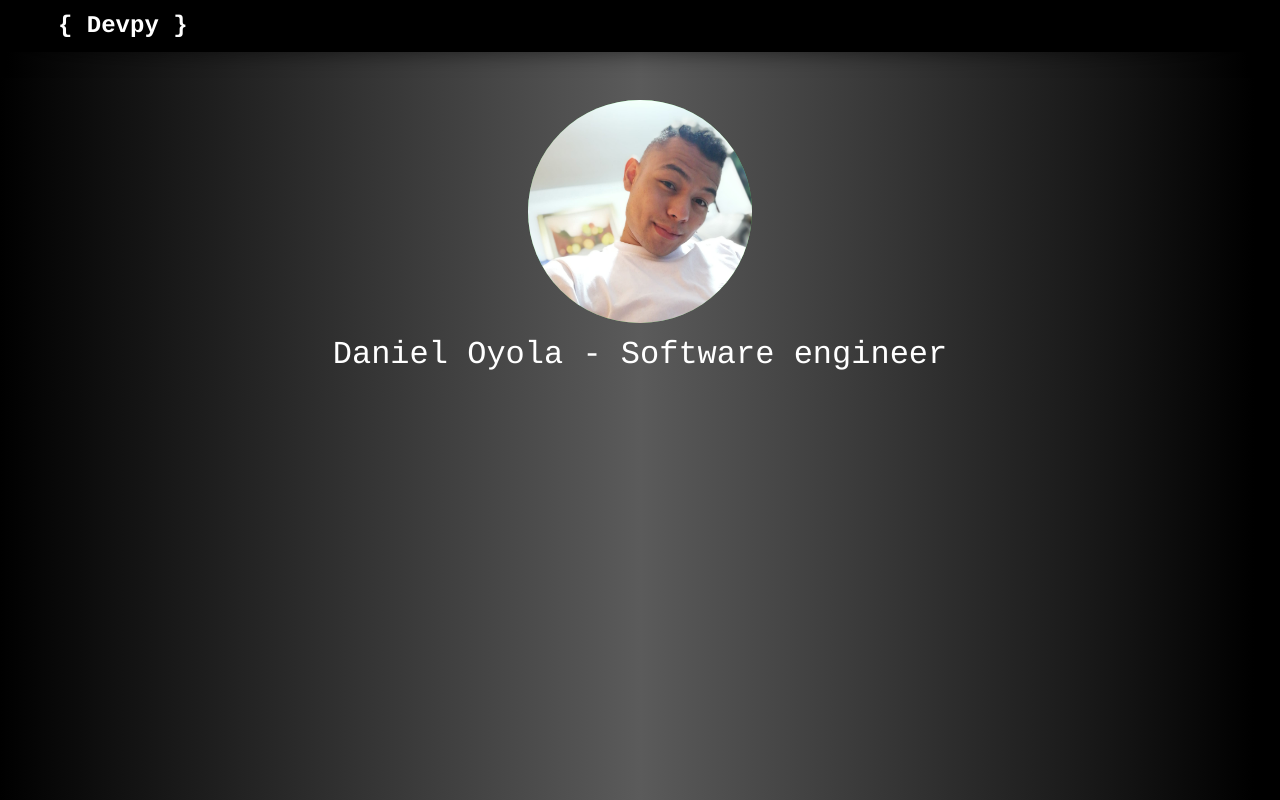
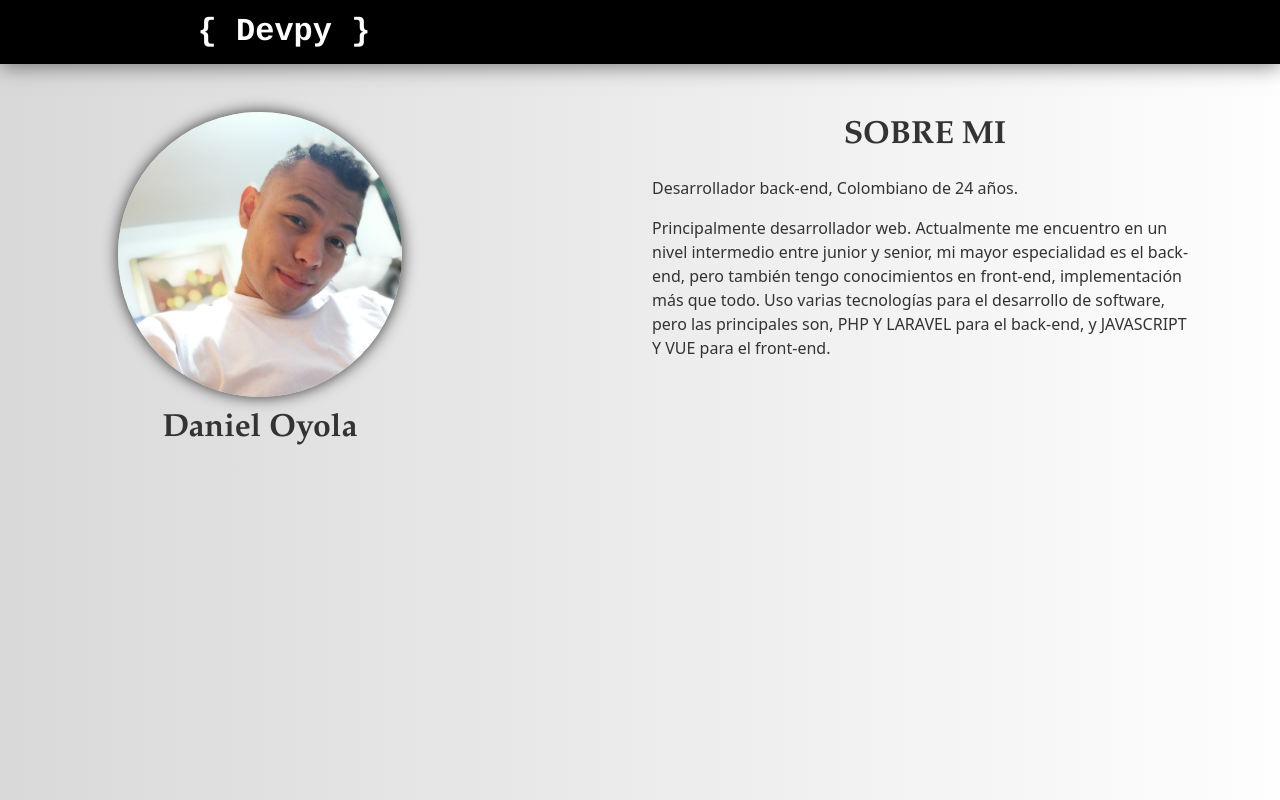
Before and after one commit to empiDeveloper/miWeb, a website: page index.html in a window 1280 px wide. Drawn offline with nearby package versions, Linux system fonts and the light colour scheme.

Commit message:
mejorasss

```diff
--- a/css/estilos.css
+++ b/css/estilos.css
@@ -1,9 +1,8 @@
 body
 {
-    background: rgb(0,0,0);
-    background: linear-gradient(90deg, rgba(0,0,0,1) 0%, rgba(91,91,91,1) 50%, rgba(0,0,0,1) 98%);
+    background: rgb(217,217,217);
+    background: linear-gradient(90deg, rgba(217,217,217,1) 0%, rgba(254,254,255,1) 100%);
     color: #333;
-    /*text-align: center;*/
     font-size: 16px;
     margin: 0;
     padding: 0;
@@ -46,21 +45,22 @@ body
 
 .text-cabecera {
     font-family: "Courier";
-    font-size: x-large;
-    margin-left: 50px;
+    font-size: xx-large;
+    margin-left: 15%;
 }
 
 .text-nombre {
     font-size: xx-large;
-    font-family: "Courier";
-    color: #fff;
+    font-family: "Garamond";
+    color: #333;
+    font-weight: 600;
 }
 
 .border-perfil {
-    width: 20%;
+    width: 80%;
     height: 100%;
     -moz-border-radius: 50%;
     -webkit-border-radius: 50%;
     border-radius: 50%;
-    background: #5cb85c;
+   box-shadow: 0 0 15px 0 #333;
 }
--- a/index.html
+++ b/index.html
@@ -16,14 +16,42 @@
         </div>
     </nav>
     <div class="container">
-        <div class="row text-center mt-5">
-            <div class="col">
-                <img src="img/foto1.jpeg" class="border-perfil">
+        <div class="row">
+            <div class="col-4 text-center mt-5">
+                <div class="row">
+                    <div class="col">
+                        <img src="img/foto1.jpeg" class="border-perfil">
+                    </div>
+                </div>
+                <div class="row">
+                    <div class="col mt-2">
+                        <p class="text-nombre">Daniel Oyola</p>
+                    </div>
+                </div>
             </div>
-        </div>
-        <div class="row text-center mt-2">
-            <div class="col">
-                <p class="text-nombre">Daniel Oyola - Software engineer</p>
+            <div class="col-2"></div>
+            <div class="col mt-5">
+                <div class="row">
+                    <div class="col text-center">
+                        <p class="text-nombre">SOBRE MI</p>
+                    </div>
+                </div>
+                <div class="row">
+                    <div class="col">
+                        <p>
+                            Desarrollador back-end, Colombiano de 24 años.
+                        </p>
+                    </div>
+                </div>
+                <div class="row">
+                    <div class="col">
+                        <p>
+                            Principalmente desarrollador web. Actualmente me encuentro en un nivel intermedio entre junior y senior,
+                            mi mayor especialidad es el back-end, pero también tengo conocimientos en front-end, implementación más que todo.
+                            Uso varias tecnologías para el desarrollo de software, pero las principales son, PHP Y LARAVEL para el back-end, y JAVASCRIPT Y VUE para el front-end.
+                        </p>
+                    </div>
+                </div>
             </div>
         </div>
     </div>
```
